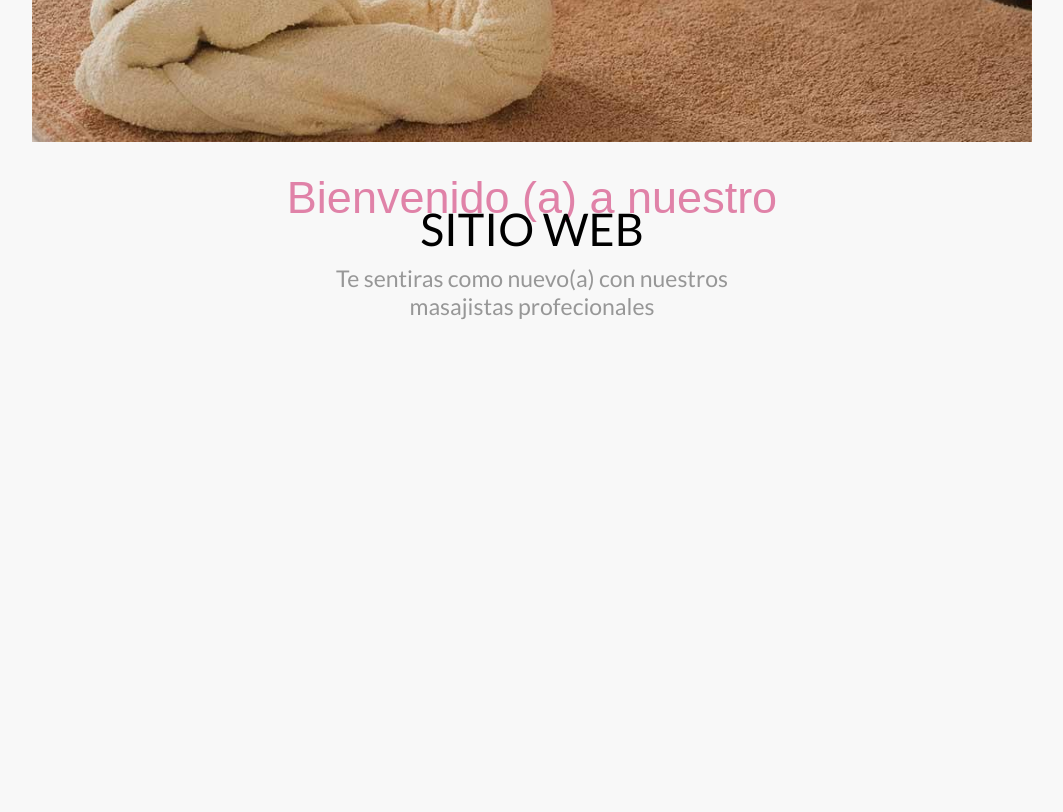
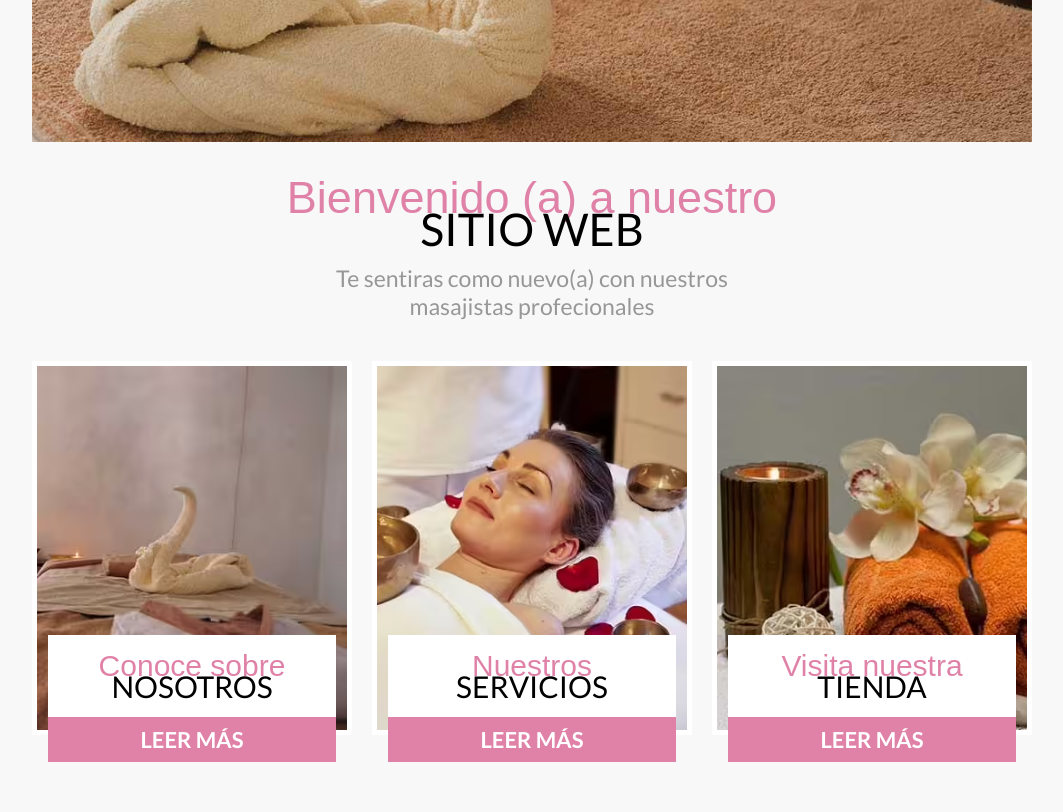
Before and after one commit to LuisVilla12/CarolinaSpa, a website: page index.html in a window 1280 px wide. Shown: the part 1728-2540 px from the top of the page, without its empty margins (108-1171 px from the left). Before the commit the page ends 2089 px from the top, so only its background shows below. Drawn offline with Linux system fonts and the light colour scheme; a web font is replaced by a local one.

Commit message:
v04 Cards

```diff
--- a/index.html
+++ b/index.html
@@ -63,7 +63,45 @@
         <h1 class="bienvenida__heading">Bienvenido (a) a nuestro<span>Sitio web</span> </h1>
         <p class="bienvenida__texto">Te sentiras como nuevo(a) con nuestros masajistas profecionales</p>
     </section>
+    <section class="cards">
+        <div class="cards__grid contenedor">
+            <div class="card">
+                <picture>
+                    <source srcset="build/img/servicio_01.avif" type="image/avif">
+                    <source srcset="build/img/servicio_01.webp" type="image/webp">
+                    <img loading="lazy" src="build/img/servicio_01.jpg" alt="Servicio 1" class="card__imagen">
+                </picture>
+                <div class="card__descripcion">
+                    <h2 class="card__titulo">Conoce sobre <span>Nosotros</span></h2>
+                    <a href="#" class="card__boton primario">Leer más</a>
+                </div>
+            </div>
 
+            <div class="card">
+                <picture>
+                    <source srcset="build/img/servicio_02.avif" type="image/avif">
+                    <source srcset="build/img/servicio_02.webp" type="image/webp">
+                    <img loading="lazy" src="build/img/servicio_02.jpg" alt="Servicio 2" class="card__imagen">
+                </picture>
+                <div class="card__descripcion">
+                    <h2 class="card__titulo">Nuestros <span>Servicios</span></h2>
+                    <a href="#" class="card__boton primario">Leer más</a>
+                </div>
+            </div>
+
+            <div class="card">
+                <picture>
+                    <source srcset="build/img/servicio_03.avif" type="image/avif">
+                    <source srcset="build/img/servicio_03.webp" type="image/webp">
+                    <img loading="lazy" src="build/img/servicio_03.jpg" alt="Servicio 3" class="card__imagen">
+                </picture>
+                <div class="card__descripcion">
+                    <h2 class="card__titulo">Visita nuestra<span>tienda</span></h2>
+                    <a href="#" class="card__boton primario">Leer más</a>
+                </div>
+            </div>
+        </div>
+    </section>
 </body>
 
 </html>
--- /dev/null
+++ b/src/scss/templeates/_cards.scss
@@ -0,0 +1,46 @@
+@use '../base/variables' as v;
+@use '../base/mixins' as m;
+.cards {
+    overflow: hidden;
+    &__grid {
+        @include m.tablet {
+            @include m.grid(3, 2rem);
+        }
+    }
+}
+
+.card {
+    max-width: 35rem;
+    margin: 0 auto 2rem auto;
+    &:last-of-type {
+        margin-bottom: 0;
+    }
+    @include m.tablet {
+        max-width: unset;
+        margin: 0;
+    }
+    &__descripcion {
+        background-color: v.$blanco;
+        max-width: 90%;
+        margin: -5rem auto 0 auto;
+        transform: translateY(-5rem);
+    }
+    &__imagen {
+        width: 100%;
+        border: 5px solid v.$blanco;
+        transition: all .4s;
+        &:hover {
+            transform: rotate(3deg) scale(1.2);
+        }
+    }
+    &__titulo {
+        @include m.tituloCursiva();
+        font-size: 3rem;
+        padding: 2rem 2rem 0 2rem;
+    }
+    &__boton {
+        @include m.boton(v.$secundario, v.$blanco);
+        display: block;
+        padding: 1rem;
+    }
+}
--- a/src/scss/templeates/_index.scss
+++ b/src/scss/templeates/_index.scss
@@ -1,3 +1,4 @@
 @forward 'header';
 @forward 'slide';
 @forward 'bienvenida';
+@forward 'cards';
```
Also changed, not shown: build/css/app.css, 1 other file.
